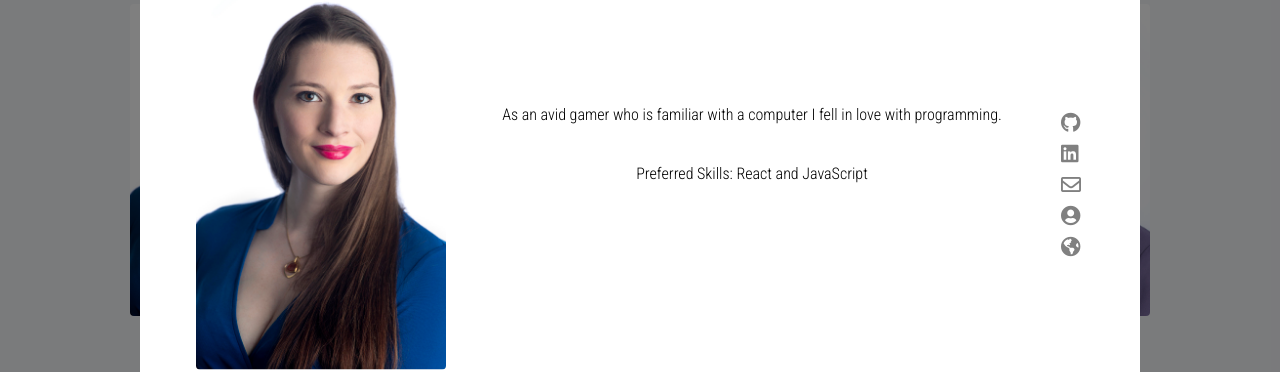
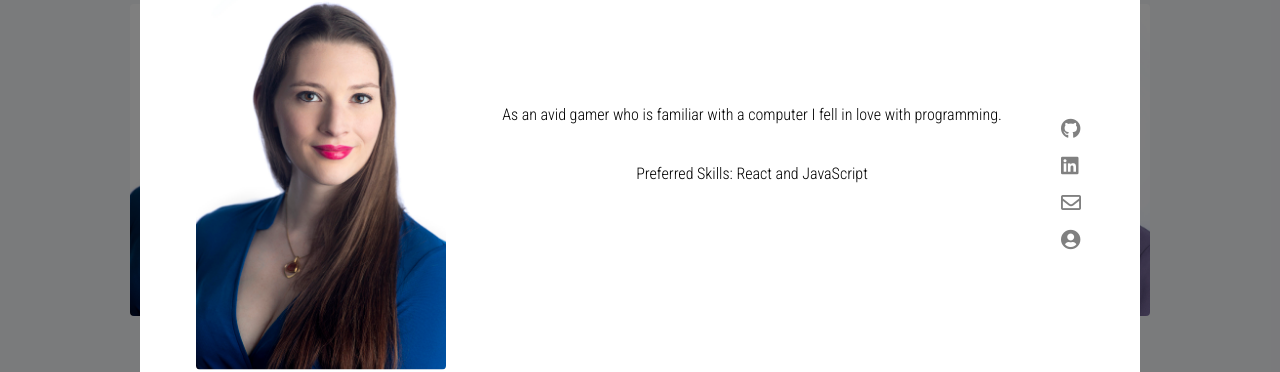
Before and after one commit to nss-day-cohort-25-website/nss-day-cohort-25-website, a React (Create React App) app: page / in a window 1280 px wide. Both pictures are taken after a click on the picture 233 px from the left and 1440 px from the top of the page. Shown: the part 1281-1653 px from the top of the page. Built offline with nearby package versions, Linux system fonts and the light colour scheme.

Commit message:
removed link for people who don't have one

```diff
--- a/src/student-modal/StudentModal.js
+++ b/src/student-modal/StudentModal.js
@@ -52,7 +52,12 @@ class StudentModal extends Component {
                                 <a target='_blank' href={this.state.currentStudent.linkedin}><i class="fab fa-linkedin student__links"></i></a>
                                 <a  href={this.state.currentStudent.email}><i class="far fa-envelope student__links"></i></a>
                                 <a target='_blank' href={this.state.currentStudent.personal_website}><i class="fas fa-user-circle student__links"></i></a>
-                                <a target='_blank' href={this.state.currentStudent.other_website}><i class="fas fa-globe-americas student__links"></i></a>
+                                {
+                                    this.state.currentStudent.other_website === '' ?
+                                    null
+                                    :
+                                    <a target='_blank' href={this.state.currentStudent.other_website}><i class="fas fa-globe-americas student__links"></i></a>
+                                }
                             </div>
                         </div>
                     </div>
```
